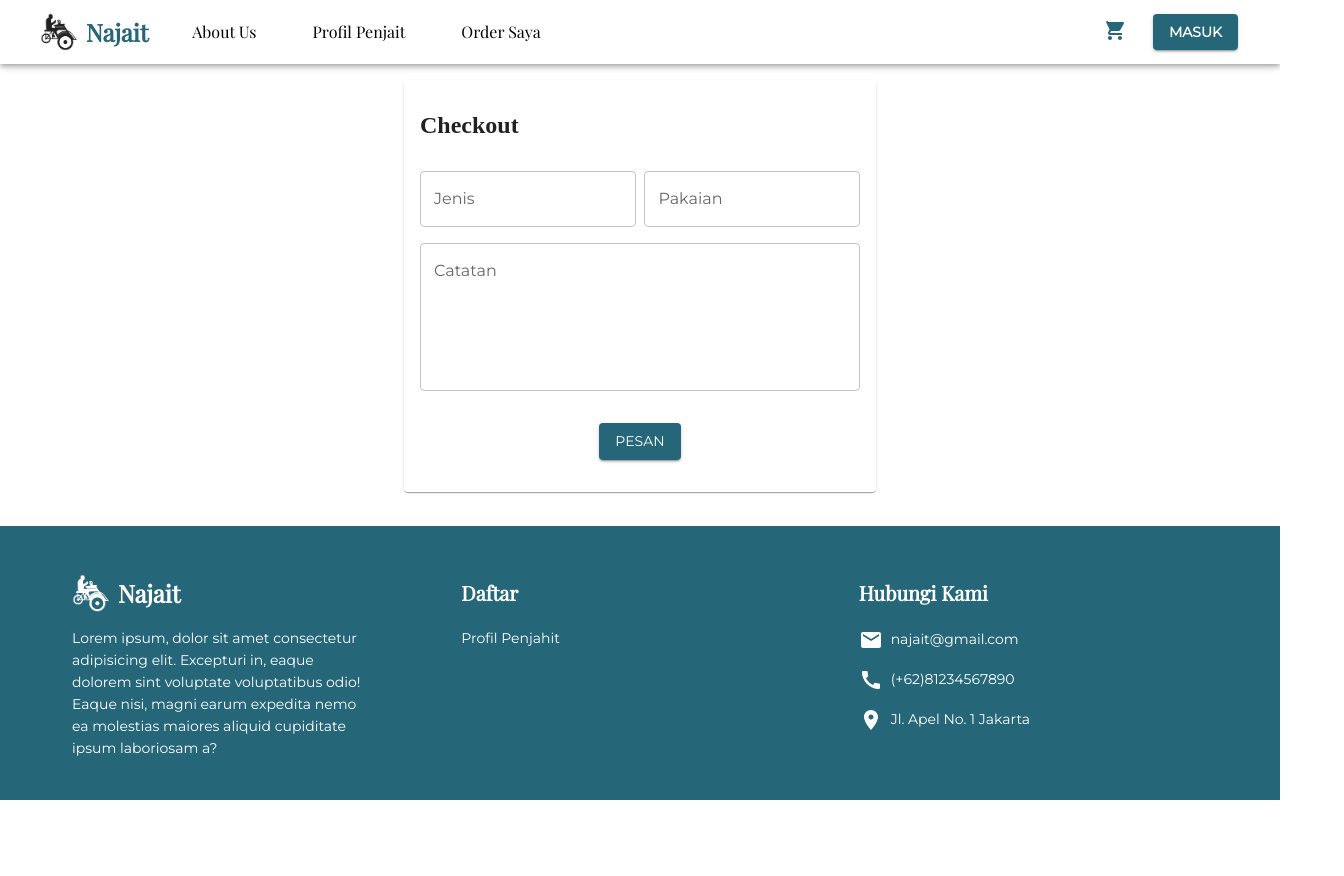
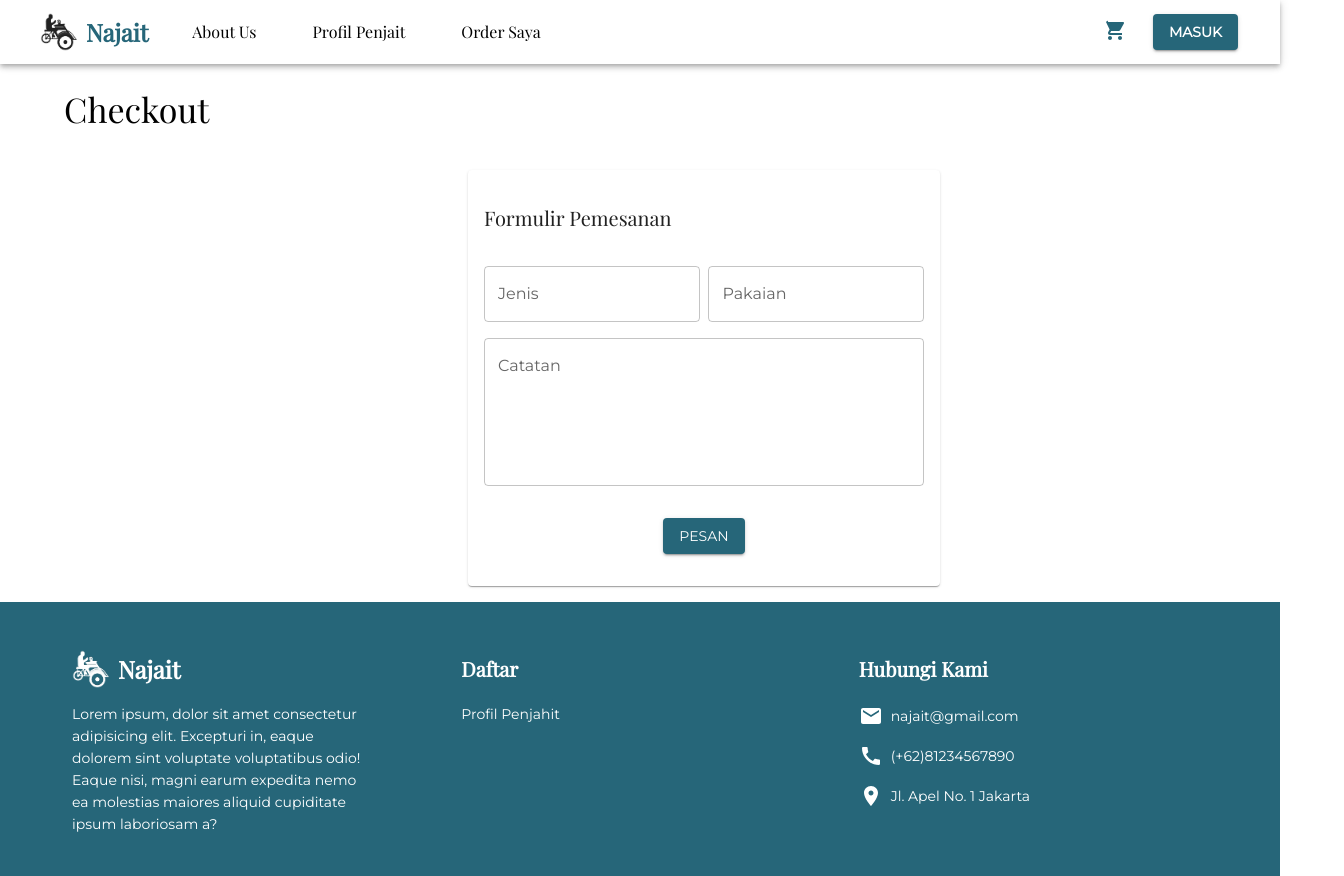
Before and after one commit to rafirm29/najait-express, a React (Create React App) app: page /checkout in a window 1280 px wide. Shown: the whole page, 1344 px wide, since content can reach past the window. Before the commit the page ends 800 px from the top, so only its background shows below. Built offline with nearby package versions, Linux system fonts and the light colour scheme.

Commit message:
minor fix

```diff
--- a/src/pages/Checkout.js
+++ b/src/pages/Checkout.js
@@ -1,5 +1,13 @@
 import React, { useState } from "react";
-import { Box, Button, Card, Grid, TextField, Typography } from "@mui/material";
+import {
+  Box,
+  Button,
+  Card,
+  Container,
+  Grid,
+  TextField,
+  Typography,
+} from "@mui/material";
 import AdapterDateFns from "@mui/lab/AdapterDateFns";
 import LocalizationProvider from "@mui/lab/LocalizationProvider";
 import { DateTimePicker } from "@mui/lab";
@@ -11,7 +19,10 @@ function Checkout() {
   };
 
   return (
-    <>
+    <Container>
+      <Typography variant="h4" my={3}>
+        Checkout
+      </Typography>
       <Box sx={{ width: "100vw" }}>
         <Grid
           container
@@ -33,7 +44,7 @@ function Checkout() {
             <Card>
               <Box px={2} py={4}>
                 <Box mb={4}>
-                  <h2>Checkout</h2>
+                  <Typography variant="h6">Formulir Pemesanan</Typography>
                 </Box>
                 <Box
                   sx={{
@@ -106,7 +117,7 @@ function Checkout() {
           </Grid>
         </Grid>
       </Box>
-    </>
+    </Container>
   );
 }
 
```
